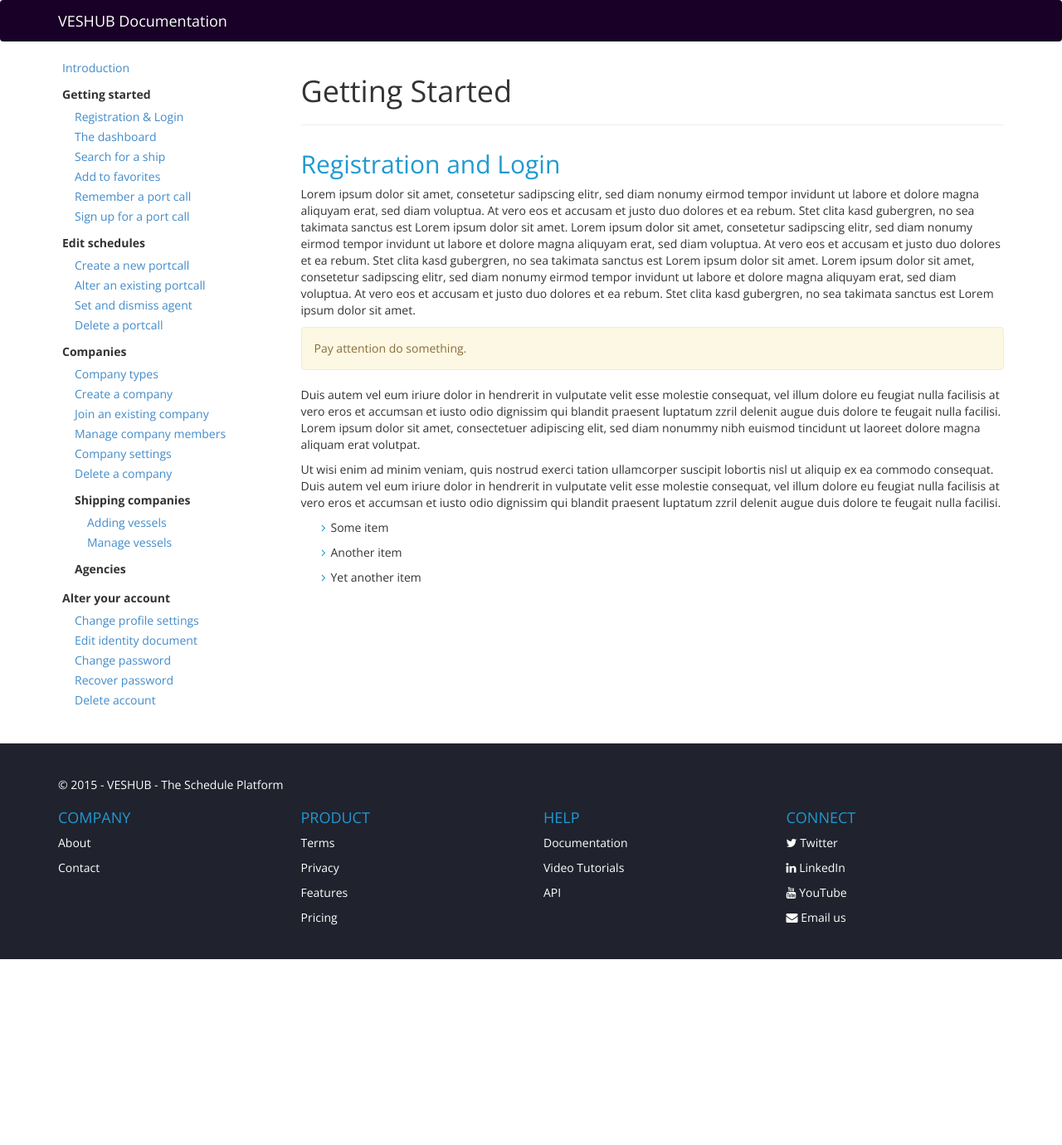
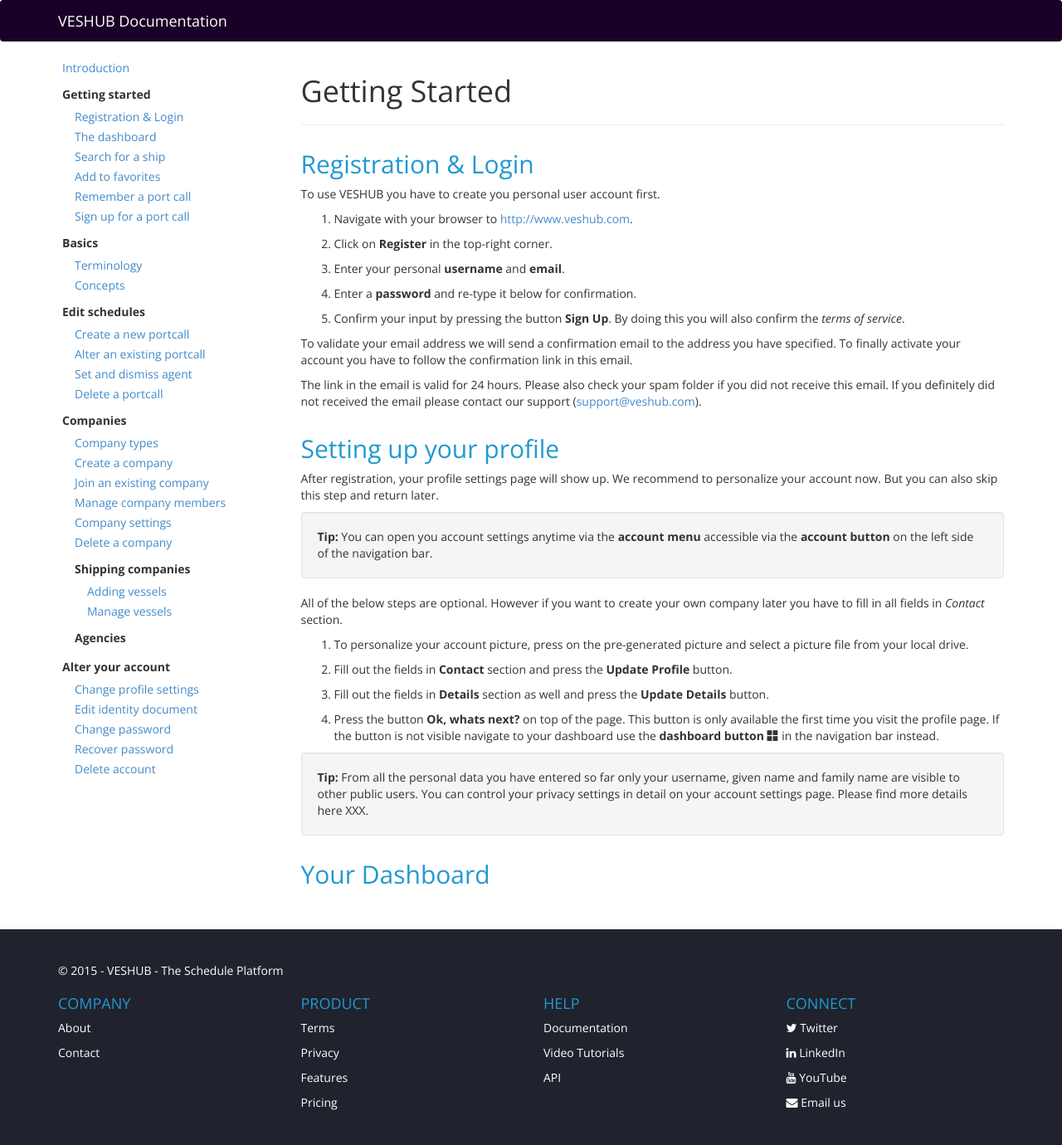
Before and after one commit to argonavis80/argonavis80.github.io, a Jekyll site: the page built from getting-started/index.md, in a window 1280 px wide. Shown: the whole page at 83% size. Built offline with Jekyll 4.4.1, drawn with Linux system fonts in a browser that asks for light colours; nearby versions of some CDN libraries; before the commit the page ends 1156 px from its top, so only the background shows below that.

Commit message:
Extended Registration & Login

```diff
--- a/_includes/navlist.html
+++ b/_includes/navlist.html
@@ -5,11 +5,18 @@
             <label data="tree-toggler">Getting started</label>
             <ul class="nav nav-list">
                 <li><a href="/getting-started/#registration">Registration &amp; Login</a></li>
-                <li><a href="#" data="getting-started#dashboard">The dashboard</a></li>
-                <li><a href="#" data="getting-started#searchShip">Search for a ship</a></li>
-                <li><a href="#" data="getting-started#addFavorite">Add to favorites</a></li>
-                <li><a href="#" data="getting-started#rememberCall">Remember a port call</a></li>
-                <li><a href="#" data="getting-started#signUpCall">Sign up for a port call</a></li>
+                <li><a href="#">The dashboard</a></li>
+                <li><a href="#">Search for a ship</a></li>
+                <li><a href="#">Add to favorites</a></li>
+                <li><a href="#">Remember a port call</a></li>
+                <li><a href="#">Sign up for a port call</a></li>
+            </ul>
+        </li>
+        <li>
+            <label data="tree-toggler">Basics</label>
+            <ul class="nav nav-list">
+                <li><a href="/basics/#terminology">Terminology</a></li>
+                <li><a href="#">Concepts</a></li>
             </ul>
         </li>
         <li>
--- a/getting-started/index.md
+++ b/getting-started/index.md
@@ -3,25 +3,35 @@ layout: page
 title: "Getting Started"
 ---
 
+## Registration &amp; Login {#registration}
 
+To use VESHUB you have to create you personal user account first.
 
-<h2 id="registration">
-	Registration and Login
-</h2>
-<p>
-Lorem ipsum dolor sit amet, consetetur sadipscing elitr, sed diam nonumy eirmod tempor invidunt ut labore et dolore magna aliquyam erat, sed diam voluptua. At vero eos et accusam et justo duo dolores et ea rebum. Stet clita kasd gubergren, no sea takimata sanctus est Lorem ipsum dolor sit amet. Lorem ipsum dolor sit amet, consetetur sadipscing elitr, sed diam nonumy eirmod tempor invidunt ut labore et dolore magna aliquyam erat, sed diam voluptua. At vero eos et accusam et justo duo dolores et ea rebum. Stet clita kasd gubergren, no sea takimata sanctus est Lorem ipsum dolor sit amet. Lorem ipsum dolor sit amet, consetetur sadipscing elitr, sed diam nonumy eirmod tempor invidunt ut labore et dolore magna aliquyam erat, sed diam voluptua. At vero eos et accusam et justo duo dolores et ea rebum. Stet clita kasd gubergren, no sea takimata sanctus est Lorem ipsum dolor sit amet.
-</p>
-<div class="alert alert-warning">
-	Pay attention do something.
-</div>
-<p>
-Duis autem vel eum iriure dolor in hendrerit in vulputate velit esse molestie consequat, vel illum dolore eu feugiat nulla facilisis at vero eros et accumsan et iusto odio dignissim qui blandit praesent luptatum zzril delenit augue duis dolore te feugait nulla facilisi. Lorem ipsum dolor sit amet, consectetuer adipiscing elit, sed diam nonummy nibh euismod tincidunt ut laoreet dolore magna aliquam erat volutpat.
-</p>
-<p>
-Ut wisi enim ad minim veniam, quis nostrud exerci tation ullamcorper suscipit lobortis nisl ut aliquip ex ea commodo consequat. Duis autem vel eum iriure dolor in hendrerit in vulputate velit esse molestie consequat, vel illum dolore eu feugiat nulla facilisis at vero eros et accumsan et iusto odio dignissim qui blandit praesent luptatum zzril delenit augue duis dolore te feugait nulla facilisi.
-</p>
-<ul>
-	<li>Some item</li>
-	<li>Another item</li>
-	<li>Yet another item</li>
-</ul>
+1. Navigate with your browser to <http://www.veshub.com>.
+1. Click on **Register** in the top-right corner.
+1. Enter your personal **username** and **email**.
+1. Enter a **password** and re-type it below for confirmation.
+1. Confirm your input by pressing the button **Sign Up**. By doing this you will also confirm the *terms of service*.
+
+To validate your email address we will send a confirmation email to the address you have specified. To finally activate your account you have to follow the confirmation link in this email.
+
+The link in the email is valid for 24 hours. Please also check your spam folder if you did not receive this email. If you definitely did not received the email please contact our support (<support@veshub.com>).
+
+## Setting up your profile
+
+After registration, your profile settings page will show up. We recommend to personalize your account now. But you can also skip this step and return later.
+
+**Tip:** You can open you account settings anytime via the **account menu** accessible via the **account button** on the left side of the navigation bar.
+{: .well}
+
+All of the below steps are optional. However if you want to create your own company later you have to fill in all fields in *Contact* section.
+
+1. To personalize your account picture, press on the pre-generated picture and select a picture file from your local drive.
+2. Fill out the fields in **Contact** section and press the **Update Profile** button.
+3. Fill out the fields in **Details** section as well and press the **Update Details** button.
+4. Press the button **Ok, whats next?** on top of the page. This button is only available the first time you visit the profile page. If the button is not visible navigate to your dashboard use the **dashboard button** <span class="glyphicon glyphicon-th-large"></span> in the navigation bar instead.
+
+**Tip:** From all the personal data you have entered so far only your username, given name and family name are visible to other public users. You can control your privacy settings in detail on your account settings page. Please find more details here XXX.
+{: .well}
+
+## Your Dashboard
```
Also changed, not shown: index.md (+12 -3 lines), fonts/glyphicons-halflings-regular.ttf (added), fonts/glyphicons-halflings-regular.woff (added), fonts/glyphicons-halflings-regular.woff2 (added), 2 other files.
